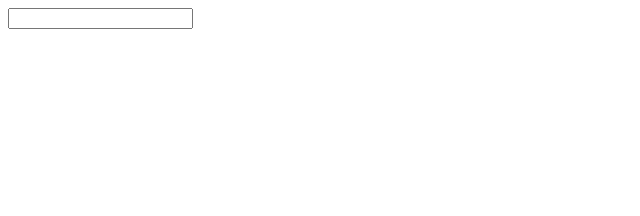
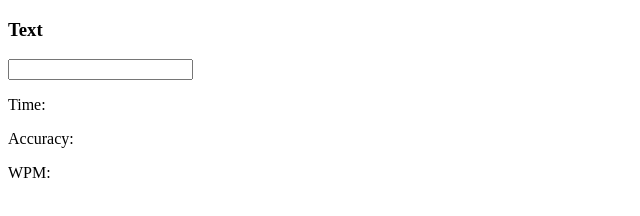
Before and after one commit to YairHoj/Di-Hackathon-2-Typing-Test, a website: page public/game.html in a window 1280 px wide. Shown: the whole page, without its empty margins (0-640 px from the left). Drawn offline with Linux system fonts and the light colour scheme.

Commit message:
HTML updates with new text

```diff
--- a/public/game.html
+++ b/public/game.html
@@ -8,9 +8,12 @@
   </head>
   <body>
     <div id="inputdiv">
+      <h3 id="passage">Text</h3>
       <input type="text" id="textinput" oninput="readText()" />
+      <p id="time-text">Time:</p>
+      <p id="accuracy-text">Accuracy:</p>
+      <p id="WPM-text">WPM:</p>
     </div>
-    <h3 id="h3"></h3>
     <script src="./script.js"></script>
   </body>
 </html>
```
